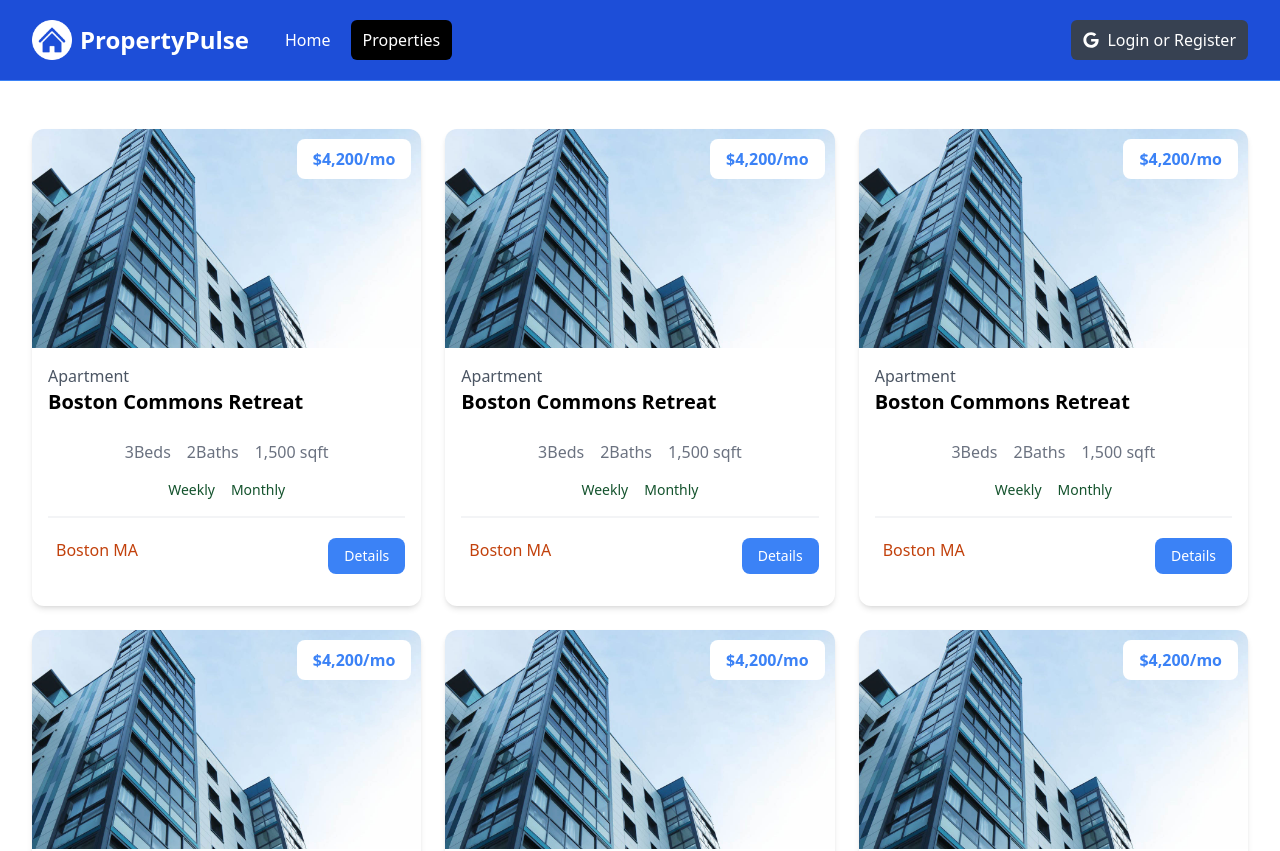
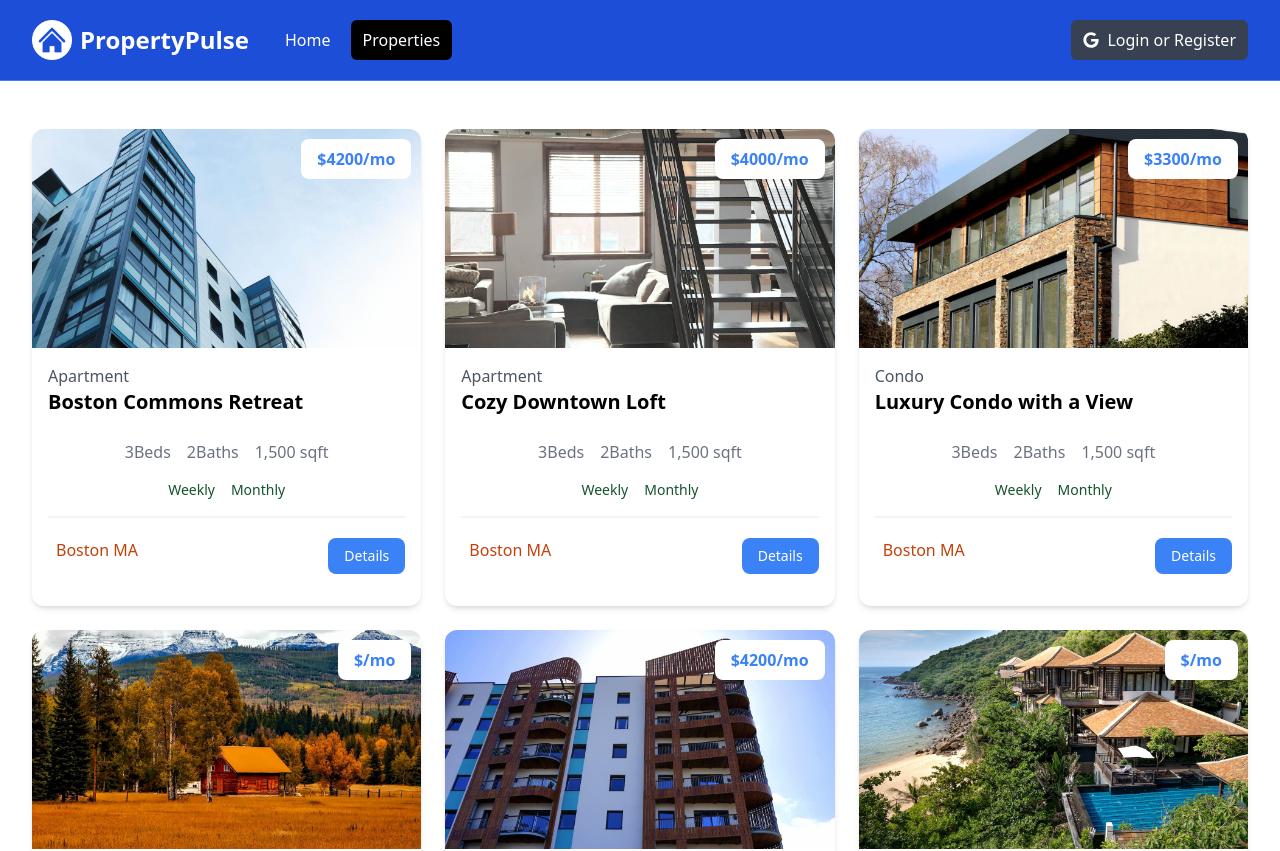
Before and after one commit to IhratPramudya/Property-Plus, a Next.js app: page /properties in a window 1280 px wide. Shown: the top 851 px of the page. Built offline with nearby package versions, Linux system fonts and the light colour scheme.

Commit message:
Add Property For Loop and make PropertyCard :add

```diff
--- a/components/PropertyCard.jsx
+++ b/components/PropertyCard.jsx
@@ -1,20 +1,26 @@
-const PropertyCard = () => {
+import Image from "next/image";
+import Link from "next/link";
+
+const PropertyCard = ({ property }) => {
     return (
         <div class="rounded-xl shadow-md relative">
-            <img
-                src="images/properties/a1.jpg"
+            <Image
+                src={`/images/properties/${property.images[0]}`}
                 alt=""
+                height={0}
+                width={0}
+                sizes="100vw"
                 class='w-full h-auto rounded-t-xl'
             />
             <div class="p-4">
                 <div class="text-left md:text-center lg:text-left mb-6">
-                    <div class="text-gray-600">Apartment</div>
-                    <h3 class="text-xl font-bold">Boston Commons Retreat</h3>
+                    <div class="text-gray-600">{property.type}</div>
+                    <h3 class="text-xl font-bold">{property.name}</h3>
                 </div>
                 <h3
                     class="absolute top-[10px] right-[10px] bg-white px-4 py-2 rounded-lg text-blue-500 font-bold text-right md:text-center lg:text-right"
                 >
-                    $4,200/mo
+                    ${property.rates.monthly}/mo
                 </h3>
 
                 <div class="flex justify-center gap-4 text-gray-500 mb-4">
```
